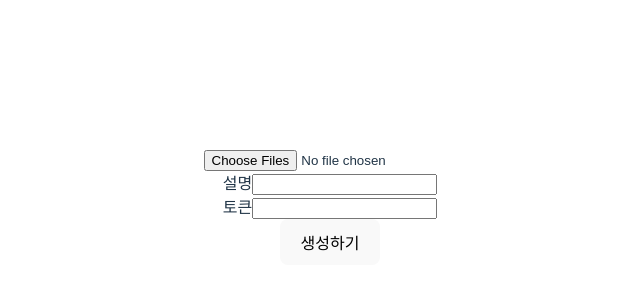
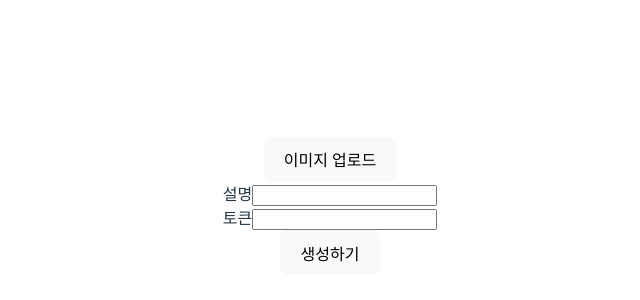
Before and after one commit to aiwebnovel/cloth-test, a React (Vite) app: page / in a window 1280 px wide. Shown: the part 194-494 px from the top of the page, without its empty margins (310-950 px from the left). Built offline with nearby package versions, Linux system fonts and the light colour scheme.

Commit message:
fix: 업로드 버튼 수정

```diff
--- a/src/App.jsx
+++ b/src/App.jsx
@@ -4,6 +4,7 @@ import axios from 'axios';
 
 function App() {
   const uploadInputRef = useRef(null);
+  const buttonRef = useRef(null);
 
   const [imageURL, setImageURL] = useState('');
   const [loading, setLoading] = useState(false);
@@ -69,9 +70,14 @@ function App() {
 
   return (
     <>
-      {/* <button ref={buttonRef} onClick={() => {
-        uploadInputRef.current.click()
-       }}>이미지 업로드</button> */}
+      <button
+        ref={buttonRef}
+        onClick={() => {
+          uploadInputRef.current.click();
+        }}
+      >
+        이미지 업로드
+      </button>
 
       {loading ? (
         '로딩중...'
@@ -82,6 +88,7 @@ function App() {
             multiple
             ref={uploadInputRef}
             onChange={onChangeFileInput}
+            style={{ width: 0, height: 0 }}
           />
           <div>
             <label>설명</label>
```
